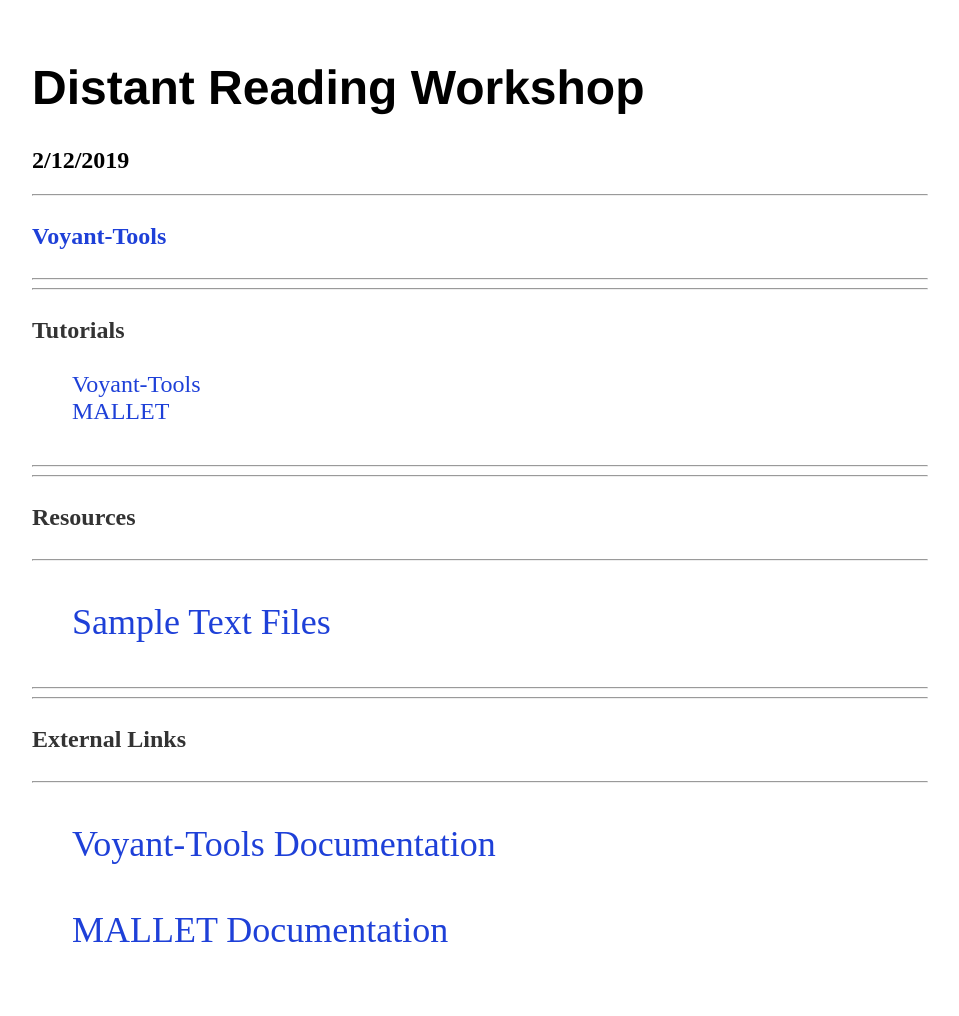
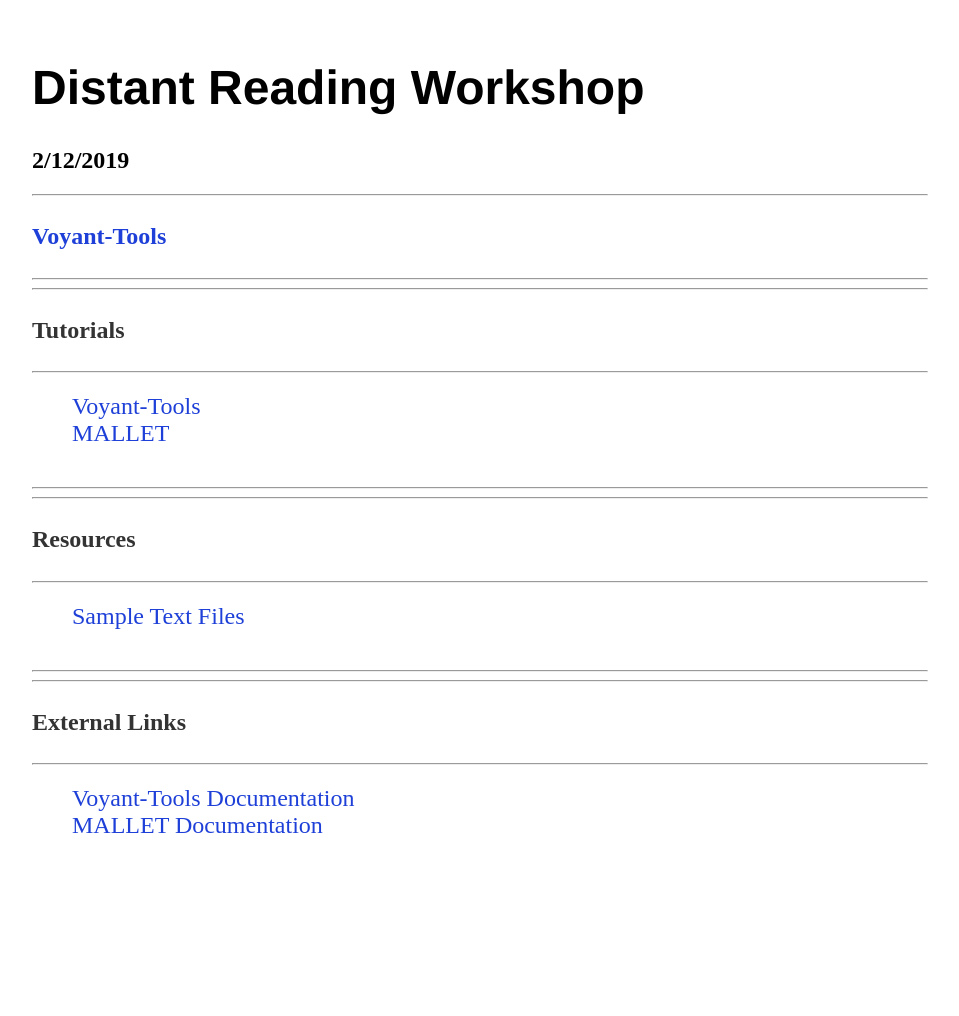
Before and after one commit to dmgustavhi/dmgustavhi.github.io, a Jekyll site: the page built from distantreading.html, in a window 1280 px wide. Shown: the whole page, without its empty margins (160-1119 px from the left). Built offline with Jekyll 4.4.1, drawn with Linux system fonts in a browser that asks for light colours; after the commit the page ends 900 px from its top, so only the background shows below that.

Commit message:
Update distantreading.html

```diff
--- a/distantreading.html
+++ b/distantreading.html
@@ -13,7 +13,7 @@ title: Distant Reading Workshop - 2/12/2019
 <div>
 	<hr></hr>
   <p><strong>Tutorials</strong></p>
-
+<hr/>
 	<ul>
   <li><a href="https://docs.google.com/document/d/1UsqAlVhy3kP-MZPSVfcCvVC-lOlH-5SQj_LfX20FyqE/edit">Voyant-Tools</a></li>
   <li><a href="https://docs.google.com/document/d/106dJxb34DMyviHqSCqumISiHQvyQBfNx3DhpCBYbltY/edit?usp=sharing">MALLET</a></li>
@@ -24,7 +24,7 @@ title: Distant Reading Workshop - 2/12/2019
 	<p><strong>Resources</strong></p>
  <hr></hr>
 
- <ul><li> <p><a href="https://drive.google.com/drive/folders/1KXIKbIJn3OclEwEbEoRlIy16DnxxynDM?usp=sharing">Sample Text Files</a></p>
+ <ul><li><a href="https://drive.google.com/drive/folders/1KXIKbIJn3OclEwEbEoRlIy16DnxxynDM?usp=sharing">Sample Text Files</a>
 	 </div></li></ul>
   <div>
 	  <hr></hr>
@@ -32,6 +32,6 @@ title: Distant Reading Workshop - 2/12/2019
   <p><strong>External Links</strong></p>
  <hr></hr>
 	<ul>
- <li> <p><a href="https://digihum.mcgill.ca/voyant/">Voyant-Tools Documentation</a></p></li>
-		<li><p><a href="http://mallet.cs.umass.edu/">MALLET Documentation</a></p></li></ul>
+ <li> <a href="https://digihum.mcgill.ca/voyant/">Voyant-Tools Documentation</a></li>
+		<li><a href="http://mallet.cs.umass.edu/">MALLET Documentation</a></li></ul>
   <div>
```
